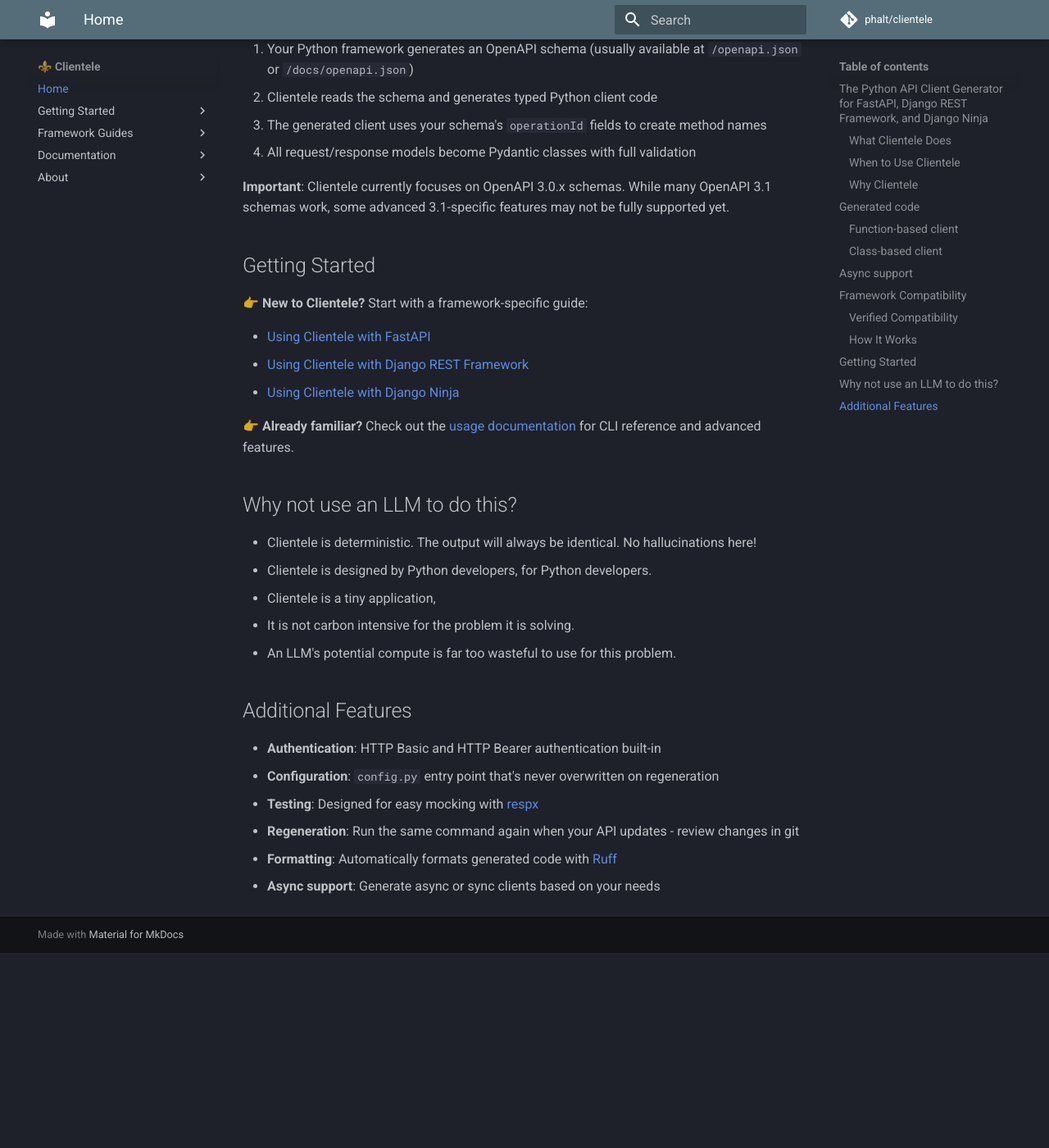
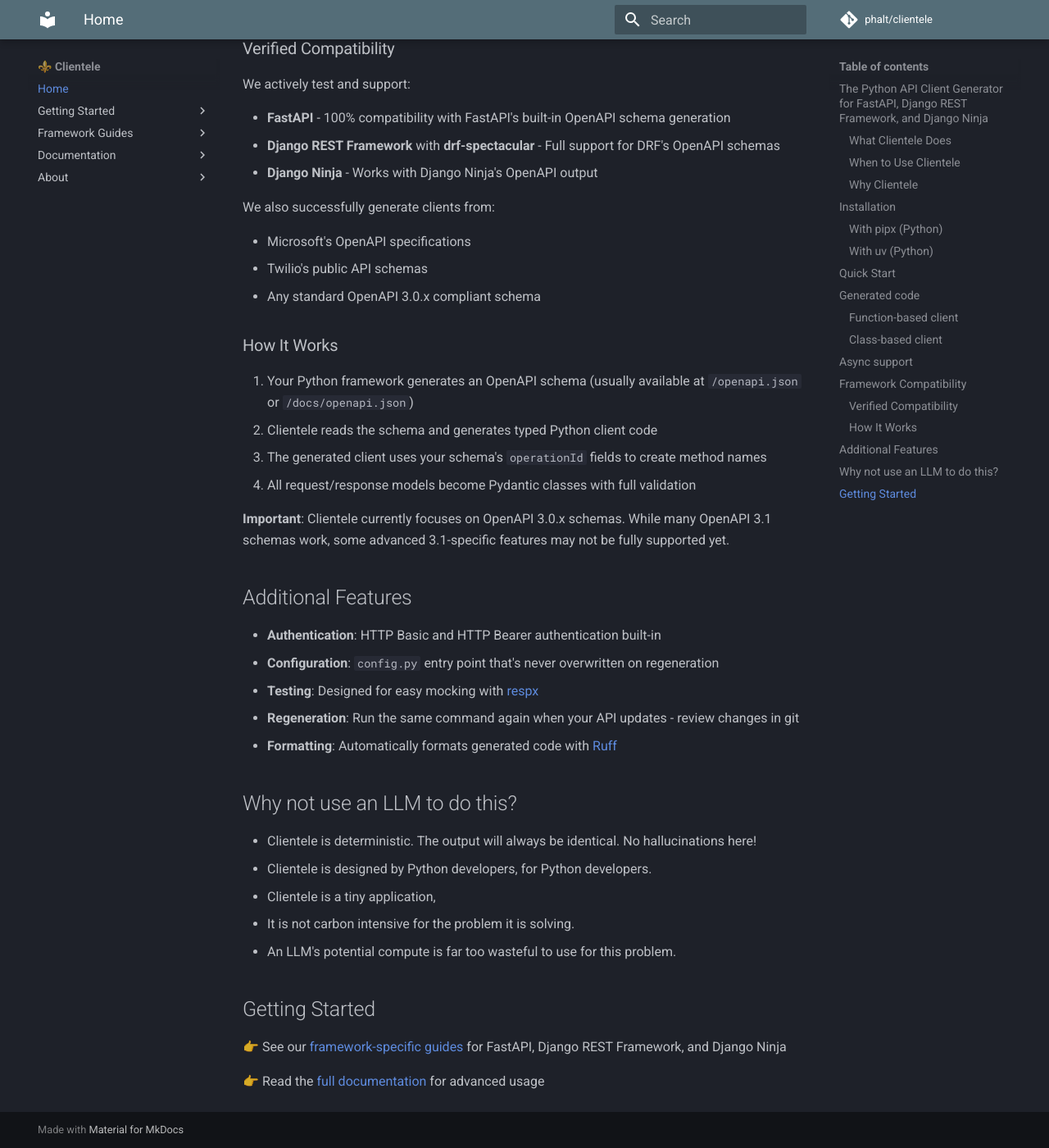
Before and after one commit to phalt/clientele, an MkDocs documentation site: the page built from docs/index.md, in a window 1280 px wide and 1400 px high, scrolled down 3321 px. Shown: the whole window at 82% size. Built offline with MkDocs 1.6.1 and Material for MkDocs 9.7.7, drawn with Linux system fonts in a browser that asks for light colours; comment, search, counter and statistics services are not loaded; before the commit the page ends 4483 px from its top, so only the background shows below that; some of the changed text lies outside the part shown.

Commit message:
Reviewed documentation for accuracy and formatting

````diff
--- a/docs/index.md
+++ b/docs/index.md
@@ -26,25 +28,39 @@
 
 Use Clientele when you:
 
-- Have a Python API that generates OpenAPI schemas (FastAPI, DRF, Django Ninja)
+- Have a Web API that generates OpenAPI schemas
 - Want to consume that API from another Python service or application
 - Need type safety and validation without manual schema maintenance
-- Prefer generated code that looks like you'd write it yourself
+- Want generated code that is readable and maintainable
 
 ### Why Clientele
 
 - **Python-native DX**: Designed around Pydantic, httpx, and modern Python conventions
 - **Readable output**: The generated client is clean Python you can understand and debug
-- **Minimal dependencies**: Only httpx and Pydantic 2.9+ required in generated code
+- **Minimal dependencies**: Only httpx and Pydantic required in generated code
 - **Regeneration-friendly**: Update your API, regenerate, review the git diff
 - **Deterministic**: No LLMs, no hallucinations - same input always produces same output
 
-It's easy to use:
+## Installation
+
+Install clientele as a global CLI tool:
+
+### With pipx (Python)
 
 ```sh
-# Install as a global tool - it's not a dependency!
+pipx install clientele
+```
+
+### With uv (Python)
+
+```sh
 uv tool install clientele
-# Generate a client
+```
+
+## Quick Start
+
+```sh
+# Generate a client from an OpenAPI schema
 clientele generate -u https://raw.githubusercontent.com/phalt/clientele/main/example_openapi_specs/best.json -o api_client/
 ```
 
@@ -117,7 +133,9 @@
 
 ## Framework Compatibility
 
-Clientele works by consuming OpenAPI 3.0+ schemas. Any framework or tool that generates standard-compliant OpenAPI schemas will work with Clientele.
+Clientele works by consuming OpenAPI 3.0+ schemas.
+
+Any framework or tool that generates standard-compliant OpenAPI schemas will work with Clientele.
 
 ### Verified Compatibility
 
@@ -142,29 +160,24 @@
 
 **Important**: Clientele currently focuses on OpenAPI 3.0.x schemas. While many OpenAPI 3.1 schemas work, some advanced 3.1-specific features may not be fully supported yet.
 
-## Getting Started
+## Additional Features
 
-👉 **New to Clientele?** Start with a framework-specific guide:
-
-- [Using Clientele with FastAPI](framework-fastapi.md)
-- [Using Clientele with Django REST Framework](framework-drf.md)
-- [Using Clientele with Django Ninja](framework-django-ninja.md)
-
-👉 **Already familiar?** Check out the [usage documentation](usage.md) for CLI reference and advanced features.
+- **Authentication**: HTTP Basic and HTTP Bearer authentication built-in
+- **Configuration**: `config.py` entry point that's never overwritten on regeneration
+- **Testing**: Designed for easy mocking with [respx](https://lundberg.github.io/respx/)
+- **Regeneration**: Run the same command again when your API updates - review changes in git
+- **Formatting**: Automatically formats generated code with [Ruff](https://docs.astral.sh/ruff/)
 
 ## Why not use an LLM to do this?
 
-* Clientele is deterministic. The output will always be identical. No hallucinations here!
-* Clientele is designed by Python developers, for Python developers.
-* Clientele is a tiny application,
-* It is not carbon intensive for the problem it is solving.
-* An LLM's potential compute is far too wasteful to use for this problem.
+- Clientele is deterministic. The output will always be identical. No hallucinations here!
+- Clientele is designed by Python developers, for Python developers.
+- Clientele is a tiny application,
+- It is not carbon intensive for the problem it is solving.
+- An LLM's potential compute is far too wasteful to use for this problem.
 
-## Additional Features
+## Getting Started
 
-* **Authentication**: HTTP Basic and HTTP Bearer authentication built-in
-* **Configuration**: `config.py` entry point that's never overwritten on regeneration
-* **Testing**: Designed for easy mocking with [respx](https://lundberg.github.io/respx/)
-* **Regeneration**: Run the same command again when your API updates - review changes in git
-* **Formatting**: Automatically formats generated code with [Ruff](https://docs.astral.sh/ruff/)
-* **Async support**: Generate async or sync clients based on your needs
+👉 See our [framework-specific guides](https://phalt.github.io/clientele/) for FastAPI, Django REST Framework, and Django Ninja
+
+👉 Read the [full documentation](https://phalt.github.io/clientele/) for advanced usage
````
Also changed, not shown: other parts of docs/index.md (+4 -2 lines), README.md (+22 -19 lines), docs/framework-django-ninja.md (+3 -2 lines), docs/framework-drf.md (+4 -2 lines), docs/framework-fastapi.md (+10 -3 lines), docs/usage.md (+142 -129 lines).
